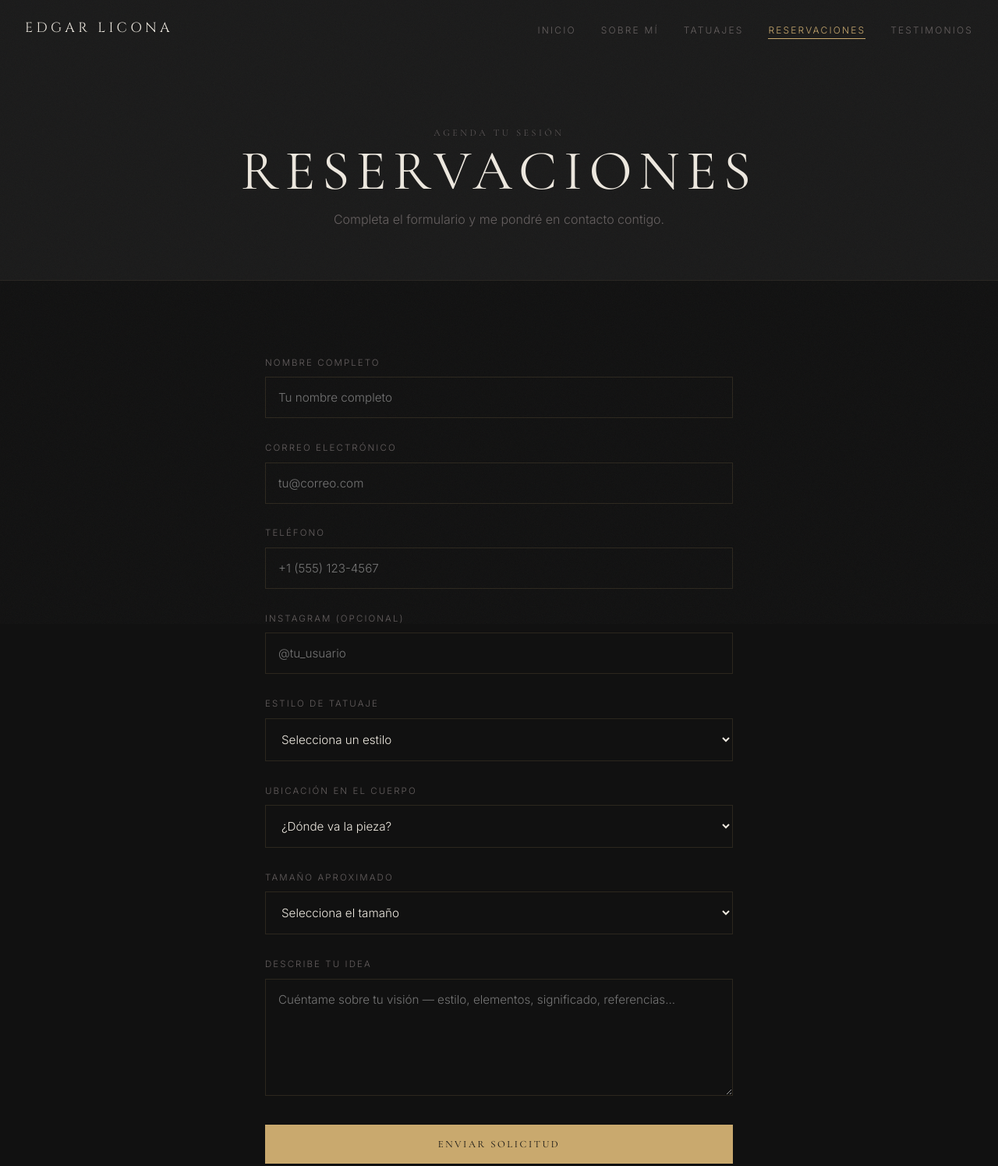
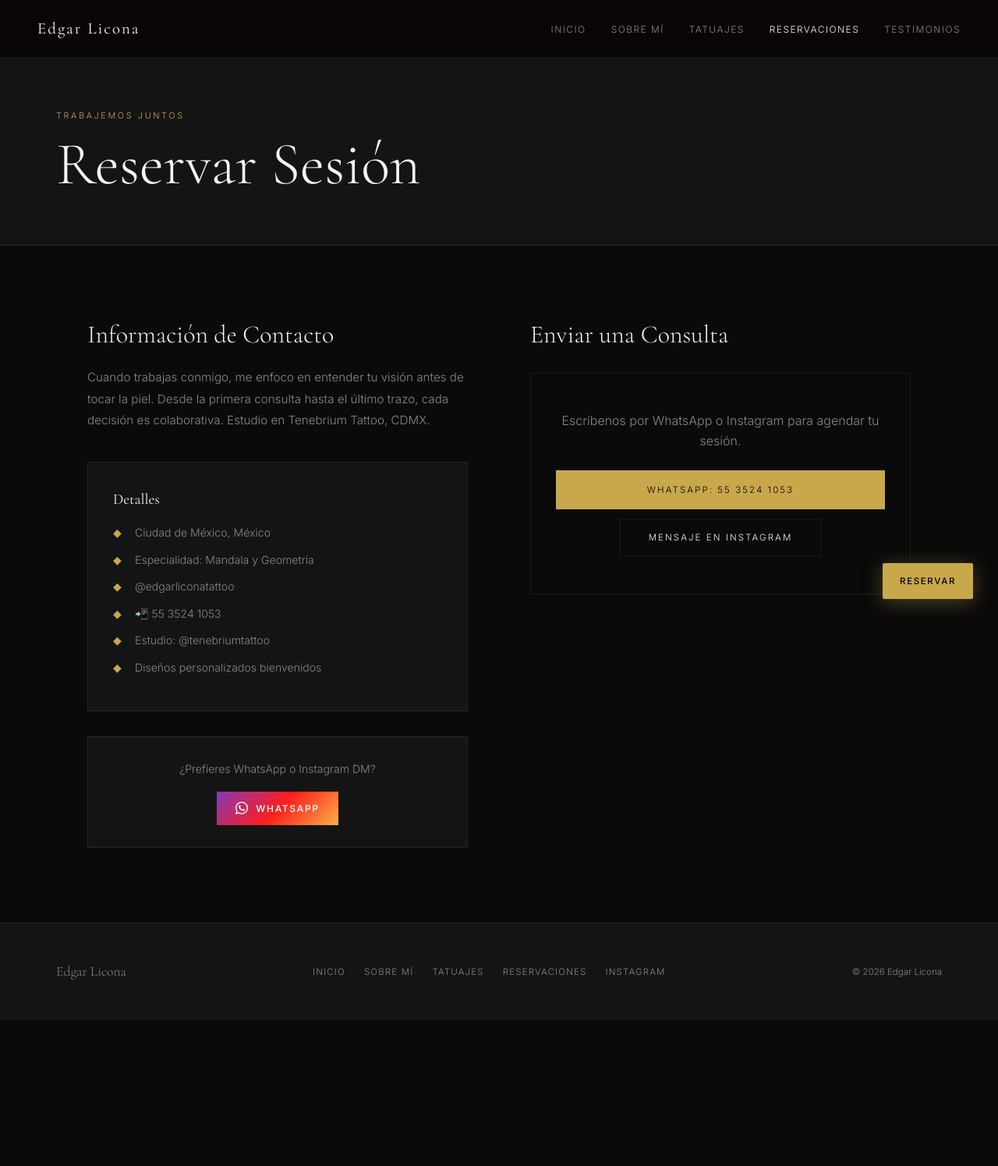
Before and after one commit to BayouWebStudio/edgarliconatattoo, a plain HTML site: page booking.html in a window 1280 px wide. Shown: the top 1495 px of the page at 78% size. After the commit the page ends 1308 px from the top, so only its background shows below. Drawn offline with nearby package versions, Linux system fonts and the light colour scheme.

Commit message:
Signature: deploy booking.html

```diff
--- a/booking.html
+++ b/booking.html
@@ -2,124 +2,137 @@
 <html lang="es">
 <head>
 <meta charset="UTF-8">
-  <meta name="viewport" content="width=device-width, initial-scale=1.0">
-  <title>Reservaciones — Edgar Licona</title>
-  <meta name="description" content="Reserva tu cita con Edgar Licona — tatuajes neo-japoneses, ornamentales y de geometría sagrada.">
+<meta name="viewport" content="width=device-width,initial-scale=1.0">
+<title>Reservaciones &#x2014; Edgar Licona</title>
+<meta name="description" content="Reserva una sesi&#xf3;n de tatuaje con Edgar Licona en Ciudad de M&#xe9;xico.">
+<link rel="canonical" href="https://eternowebstudio.com/edgarliconatattoo/booking.html">
 <link rel="preconnect" href="https://fonts.googleapis.com">
 <link rel="preconnect" href="https://fonts.gstatic.com" crossorigin>
-  <link href="https://fonts.googleapis.com/css2?family=Cinzel:wght@400;500&family=Cormorant+Garamond:ital,wght@0,300;0,400;0,500;1,300;1,400&family=Inter:wght@300;400&display=swap" rel="stylesheet">
-  <link rel="stylesheet" href="css/style.css">
+<link href="https://fonts.googleapis.com/css2?family=Cormorant+Garamond:ital,wght@0,300;0,400;0,600;1,300;1,400&family=Inter:wght@300;400;500&display=swap" rel="stylesheet">
+<style>
+:root{--black:#0a0a0a;--charcoal:#141414;--gold:#C9A84C;--white:#f5f5f0;--dim:#888;--border:rgba(255,255,255,0.07)}
+*,*::before,*::after{box-sizing:border-box;margin:0;padding:0}
+html{scroll-behavior:smooth}
+body{background:var(--black);color:var(--white);font-family:'Inter', sans-serif;font-weight:300;line-height:1.6;overflow-x:hidden}
+nav{position:fixed;top:0;left:0;right:0;z-index:100;display:flex;align-items:center;justify-content:space-between;padding:20px 48px;background:rgba(10,5,5,0.92);backdrop-filter:blur(12px);border-bottom:1px solid var(--border)}
+.nav-logo{font-family:'Cormorant Garamond', Georgia, serif;font-size:1.3rem;font-weight:400;letter-spacing:0.1em;color:var(--white);text-decoration:none}
+.nav-links{display:flex;gap:32px;list-style:none;align-items:center}
+.nav-links a{color:var(--dim);text-decoration:none;font-size:0.75rem;letter-spacing:0.12em;text-transform:uppercase;transition:color 0.2s}
+.nav-links a:hover,.nav-links a.active{color:var(--white)}
+.hamburger{display:none;background:none;border:none;cursor:pointer;padding:4px}
+.hamburger span{display:block;width:22px;height:1px;background:var(--white);margin:5px 0;transition:all 0.3s}
+.mobile-menu{display:none;position:fixed;top:65px;left:0;right:0;z-index:99;background:var(--charcoal);padding:24px 48px;border-bottom:1px solid var(--border)}
+.mobile-menu.open{display:block}
+.mobile-menu a{display:block;color:var(--white);text-decoration:none;font-size:0.85rem;letter-spacing:0.1em;text-transform:uppercase;padding:12px 0;border-bottom:1px solid var(--border)}
+.book-float{position:fixed;bottom:32px;right:32px;z-index:200;background:var(--gold);color:#000;font-family:'Inter', sans-serif;font-size:0.72rem;font-weight:500;letter-spacing:0.14em;text-transform:uppercase;text-decoration:none;padding:14px 22px;border-radius:2px;box-shadow:0 4px 24px rgba(201,168,76,0.35);transition:transform 0.2s,box-shadow 0.2s}
+.book-float:hover{transform:translateY(-2px);box-shadow:0 8px 32px rgba(201,168,76,0.5)}
+.fade-up{opacity:0;transform:translateY(28px);transition:opacity 0.7s ease,transform 0.7s ease}
+.fade-up.visible{opacity:1;transform:translateY(0)}
+footer{background:var(--charcoal);padding:48px 72px;border-top:1px solid var(--border);display:flex;justify-content:space-between;align-items:center}
+.footer-logo{font-family:'Cormorant Garamond', Georgia, serif;font-size:1.1rem;color:var(--dim)}
+.footer-links{display:flex;gap:24px}
+.footer-links a{color:var(--dim);text-decoration:none;font-size:0.72rem;letter-spacing:0.1em;text-transform:uppercase;transition:color 0.2s}
+.footer-links a:hover{color:var(--white)}
+.footer-copy{color:var(--dim);font-size:0.72rem}
+.section-label{font-size:0.68rem;letter-spacing:0.24em;text-transform:uppercase;color:var(--gold);margin-bottom:16px}
+h2{font-family:'Cormorant Garamond', Georgia, serif;font-size:clamp(2rem,4vw,3.2rem);font-weight:400;line-height:1.1;margin-bottom:24px}
+.btn-gold{display:inline-block;background:var(--gold);color:#000;text-decoration:none;font-size:0.72rem;letter-spacing:0.18em;text-transform:uppercase;padding:16px 40px;transition:opacity 0.2s}
+.btn-gold:hover{opacity:0.88}
+.btn-outline{display:inline-block;border:1px solid var(--border);color:var(--white);text-decoration:none;font-size:0.72rem;letter-spacing:0.18em;text-transform:uppercase;padding:14px 36px;transition:border-color 0.2s,color 0.2s}
+.btn-outline:hover{border-color:var(--gold);color:var(--gold)}
+@media(max-width:900px){nav{padding:18px 24px}.nav-links{display:none}.hamburger{display:block}footer{flex-direction:column;gap:24px;padding:40px 24px;text-align:center}}
+@media(max-width:600px){footer{padding:32px 20px}}
+.page-hero{padding:140px 72px 64px;background:var(--charcoal);border-bottom:1px solid var(--border)}
+.page-eyebrow{font-size:0.68rem;letter-spacing:0.24em;text-transform:uppercase;color:var(--gold);margin-bottom:16px}
+h1{font-family:'Cormorant Garamond', Georgia, serif;font-size:clamp(3rem,6vw,5rem);font-weight:300;line-height:1}
+.booking-body{padding:96px 72px;max-width:1200px;margin:0 auto}
+.booking-layout{display:grid;grid-template-columns:1fr 1fr;gap:80px}
+.booking-info h2{font-family:'Cormorant Garamond', Georgia, serif;font-size:2rem;font-weight:300;margin-bottom:24px}
+.booking-info p{color:var(--dim);line-height:1.8;margin-bottom:20px;font-size:0.95rem}
+.info-block{margin-top:40px;padding:32px;background:var(--charcoal);border:1px solid var(--border)}
+.info-block h3{font-family:'Cormorant Garamond', Georgia, serif;font-size:1.2rem;font-weight:400;margin-bottom:16px}
+.info-item{display:flex;gap:12px;margin-bottom:12px;color:var(--dim);font-size:0.88rem;align-items:flex-start}
+.info-item span:first-child{color:var(--gold);min-width:16px}
+.form-panel h2{font-family:'Cormorant Garamond', Georgia, serif;font-size:2rem;font-weight:300;margin-bottom:32px}
+.ig-cta{margin-top:32px;padding:28px;background:var(--charcoal);border:1px solid var(--border);text-align:center}
+.ig-cta p{color:var(--dim);margin-bottom:16px;font-size:0.88rem}
+.btn-ig{display:inline-flex;align-items:center;gap:10px;background:linear-gradient(135deg,#833ab4,#fd1d1d,#fcb045);color:#fff;text-decoration:none;font-size:0.75rem;letter-spacing:0.14em;text-transform:uppercase;padding:12px 24px;font-weight:500;transition:opacity 0.2s}
+.btn-ig:hover{opacity:0.88}
+@media(max-width:900px){.page-hero{padding:120px 24px 48px}.booking-body{padding:60px 24px}.booking-layout{grid-template-columns:1fr;gap:48px}}
+</style>
 </head>
 <body>
 
-  <!-- Nav -->
-  <nav class="nav">
-    <a href="index.html" class="nav__logo">Edgar Licona</a>
-    <div class="nav__hamburger">
-      <span></span><span></span><span></span>
+<nav>
+<a href="./index.html" class="nav-logo">Edgar Licona</a>
+<ul class="nav-links">
+<li><a href="./index.html" >Inicio</a></li>
+<li><a href="./about.html" >Sobre M&#xed;</a></li>
+<li><a href="./tattoos.html" >Tatuajes</a></li>
+<li><a href="./booking.html" class="active">Reservaciones</a></li>
+<li><a href="./testimonials.html" >Testimonios</a></li>
+</ul>
+<button class="hamburger" aria-label="Menu" onclick="this.classList.toggle('open');document.querySelector('.mobile-menu').classList.toggle('open')"><span></span><span></span><span></span></button>
+</nav>
+<div class="mobile-menu">
+<a href="./index.html">Inicio</a>
+<a href="./about.html">Sobre M&#xed;</a>
+<a href="./tattoos.html">Tatuajes</a>
+<a href="./booking.html">Reservaciones</a>
+<a href="./testimonials.html">Testimonios</a>
 </div>
-    <ul class="nav__links">
-      <li><a href="index.html">Inicio</a></li>
-      <li><a href="about.html">Sobre Mí</a></li>
-      <li><a href="tattoos.html">Tatuajes</a></li>
-      <li><a href="booking.html" class="active">Reservaciones</a></li>
-      <li><a href="testimonials.html">Testimonios</a></li>
-    </ul>
-  </nav>
-
-  <!-- Page Header -->
-  <div class="page-header">
-    <p class="section-label">Agenda tu sesión</p>
-    <h1>Reservaciones</h1>
-    <p>Completa el formulario y me pondré en contacto contigo.</p>
+<a href="./booking.html" class="book-float">Reservar</a>
+<section class="page-hero">
+<p class="page-eyebrow fade-up">Trabajemos Juntos</p>
+<h1 class="fade-up">Reservar Sesi&#xf3;n</h1>
+</section>
+<div class="booking-body">
+<div class="booking-layout">
+<div class="booking-info">
+<h2 class="fade-up">Informaci&#xf3;n de Contacto</h2>
+<p class="fade-up">Cuando trabajas conmigo, me enfoco en entender tu visi&#xf3;n antes de tocar la piel. Desde la primera consulta hasta el &#xfa;ltimo trazo, cada decisi&#xf3;n es colaborativa. Estudio en Tenebrium Tattoo, CDMX.</p>
+<div class="info-block fade-up">
+<h3>Detalles</h3>
+<div class="info-item"><span>&#x25c6;</span><span>Ciudad de M&#xe9;xico, M&#xe9;xico</span></div>
+<div class="info-item"><span>&#x25c6;</span><span>Especialidad: Mandala y Geometr&#xed;a</span></div>
+<div class="info-item"><span>&#x25c6;</span><a href="https://www.instagram.com/edgarliconatattoo" target="_blank" rel="noopener" style="color:var(--dim);text-decoration:none;">@edgarliconatattoo</a></div>
+<div class="info-item"><span>&#x25c6;</span><span>&#x1f4f2; 55 3524 1053</span></div>
+<div class="info-item"><span>&#x25c6;</span><span>Estudio: @tenebriumtattoo</span></div>
+<div class="info-item"><span>&#x25c6;</span><span>Dise&#xf1;os personalizados bienvenidos</span></div>
+</div>
+<div class="ig-cta fade-up">
+<p>&#xbf;Prefieres WhatsApp o Instagram DM?</p>
+<a href="https://wa.me/525535241053" target="_blank" rel="noopener" class="btn-ig">
+<svg width="16" height="16" viewBox="0 0 24 24" fill="currentColor"><path d="M17.472 14.382c-.297-.149-1.758-.867-2.03-.967-.273-.099-.471-.148-.67.15-.197.297-.767.966-.94 1.164-.173.199-.347.223-.644.075-.297-.15-1.255-.463-2.39-1.475-.883-.788-1.48-1.761-1.653-2.059-.173-.297-.018-.458.13-.606.134-.133.298-.347.446-.52.149-.174.198-.298.298-.497.099-.198.05-.371-.025-.52-.075-.149-.669-1.612-.916-2.207-.242-.579-.487-.5-.669-.51-.173-.008-.371-.01-.57-.01-.198 0-.52.074-.792.372-.272.297-1.04 1.016-1.04 2.479 0 1.462 1.065 2.875 1.213 3.074.149.198 2.096 3.2 5.077 4.487.709.306 1.262.489 1.694.625.712.227 1.36.195 1.871.118.571-.085 1.758-.719 2.006-1.413.248-.694.248-1.289.173-1.413-.074-.124-.272-.198-.57-.347m-5.421 7.403h-.004a9.87 9.87 0 01-5.031-1.378l-.361-.214-3.741.982.998-3.648-.235-.374a9.86 9.86 0 01-1.51-5.26c.001-5.45 4.436-9.884 9.888-9.884 2.64 0 5.122 1.03 6.988 2.898a9.825 9.825 0 012.893 6.994c-.003 5.45-4.437 9.884-9.885 9.884m8.413-18.297A11.815 11.815 0 0012.05 0C5.495 0 .16 5.335.157 11.892c0 2.096.547 4.142 1.588 5.945L.057 24l6.305-1.654a11.882 11.882 0 005.683 1.448h.005c6.554 0 11.89-5.335 11.893-11.893a11.821 11.821 0 00-3.48-8.413z"/></svg>
+WhatsApp
+</a>
+</div>
+</div>
+<div class="form-panel">
+<h2 class="fade-up">Enviar una Consulta</h2>
+<div style="text-align:center;padding:48px 32px;border:1px solid var(--border);">
+<p style="color:var(--dim);margin-bottom:24px;">Escr&#xed;benos por WhatsApp o Instagram para agendar tu sesi&#xf3;n.</p>
+<a href="https://wa.me/525535241053" target="_blank" rel="noopener" class="btn-gold" style="margin-bottom:12px;display:block;">WhatsApp: 55 3524 1053</a>
+<a href="https://www.instagram.com/edgarliconatattoo" target="_blank" rel="noopener" class="btn-outline">Mensaje en Instagram</a>
+</div>
+</div>
+</div>
 </div>
 
-  <!-- Booking Form -->
-  <section>
-    <div class="container">
-      <form class="booking-form fade-up" action="https://formspree.io/f/placeholder" method="POST">
-
-        <div class="form-group">
-          <label for="nombre">Nombre Completo</label>
-          <input type="text" id="nombre" name="nombre" required placeholder="Tu nombre completo">
+<footer>
+<div class="footer-logo">Edgar Licona</div>
+<div class="footer-links">
+<a href="./index.html">Inicio</a>
+<a href="./about.html">Sobre M&#xed;</a>
+<a href="./tattoos.html">Tatuajes</a>
+<a href="./booking.html">Reservaciones</a>
+<a href="https://www.instagram.com/edgarliconatattoo" target="_blank" rel="noopener">Instagram</a>
 </div>
-
-        <div class="form-group">
-          <label for="email">Correo Electrónico</label>
-          <input type="email" id="email" name="email" required placeholder="tu@correo.com">
-        </div>
-
-        <div class="form-group">
-          <label for="telefono">Teléfono</label>
-          <input type="tel" id="telefono" name="telefono" placeholder="+1 (555) 123-4567">
-        </div>
-
-        <div class="form-group">
-          <label for="instagram">Instagram (opcional)</label>
-          <input type="text" id="instagram" name="instagram" placeholder="@tu_usuario">
-        </div>
-
-        <div class="form-group">
-          <label for="estilo">Estilo de Tatuaje</label>
-          <select id="estilo" name="estilo" required>
-            <option value="" disabled selected>Selecciona un estilo</option>
-            <option value="neo-japones">Neo-Japonés</option>
-            <option value="ornamental">Ornamental</option>
-            <option value="geometria-sagrada">Geometría Sagrada</option>
-            <option value="blackwork">Blackwork</option>
-            <option value="otro">Otro</option>
-          </select>
-        </div>
-
-        <div class="form-group">
-          <label for="ubicacion">Ubicación en el Cuerpo</label>
-          <select id="ubicacion" name="ubicacion" required>
-            <option value="" disabled selected>¿Dónde va la pieza?</option>
-            <option value="espalda-completa">Espalda Completa</option>
-            <option value="manga">Manga</option>
-            <option value="medio-manga">Medio Manga</option>
-            <option value="pecho">Pecho</option>
-            <option value="cuello">Cuello</option>
-            <option value="pierna">Pierna</option>
-            <option value="otro">Otro</option>
-          </select>
-        </div>
-
-        <div class="form-group">
-          <label for="tamano">Tamaño Aproximado</label>
-          <select id="tamano" name="tamano">
-            <option value="" disabled selected>Selecciona el tamaño</option>
-            <option value="pequeno">Pequeño (5-10 cm)</option>
-            <option value="mediano">Mediano (10-20 cm)</option>
-            <option value="grande">Grande (20-40 cm)</option>
-            <option value="gran-escala">Gran Escala (espalda, manga completa)</option>
-          </select>
-        </div>
-
-        <div class="form-group">
-          <label for="descripcion">Describe tu Idea</label>
-          <textarea id="descripcion" name="descripcion" required placeholder="Cuéntame sobre tu visión — estilo, elementos, significado, referencias..."></textarea>
-        </div>
-
-        <button type="submit" class="btn btn--solid" style="width: 100%; text-align: center;">Enviar Solicitud</button>
-
-      </form>
-
-      <div class="text-center mt-3 fade-up" style="max-width: 600px; margin: 3rem auto 0;">
-        <div class="divider"></div>
-        <p style="color: var(--muted); font-size: .85rem;">También puedes escribirme directamente por <a href="https://instagram.com/edgarliconatattoo" target="_blank" rel="noopener">Instagram</a>. Respondo todos los mensajes dentro de 48 horas.</p>
-      </div>
-    </div>
-  </section>
-
-  <!-- Footer -->
-  <footer class="footer">
-    <div class="footer__social">
-      <a href="https://instagram.com/edgarliconatattoo" target="_blank" rel="noopener">Instagram</a>
-    </div>
-    <p class="footer__powered">Powered by <a href="https://eternowebstudio.com" target="_blank" rel="noopener">Eterno Web Studio</a></p>
+<div class="footer-copy">&#xa9; 2026 Edgar Licona</div>
 </footer>
-
-  <script src="js/main.js"></script>
+<script>
+var obs=new IntersectionObserver(function(e){e.forEach(function(x){if(x.isIntersecting){x.target.classList.add('visible');obs.unobserve(x.target);}});},{threshold:0.12});
+document.querySelectorAll('.fade-up').forEach(function(el){obs.observe(el);});
+</script>
 </body>
 </html>
```
Lines whose indentation alone changed are shown as unchanged.
